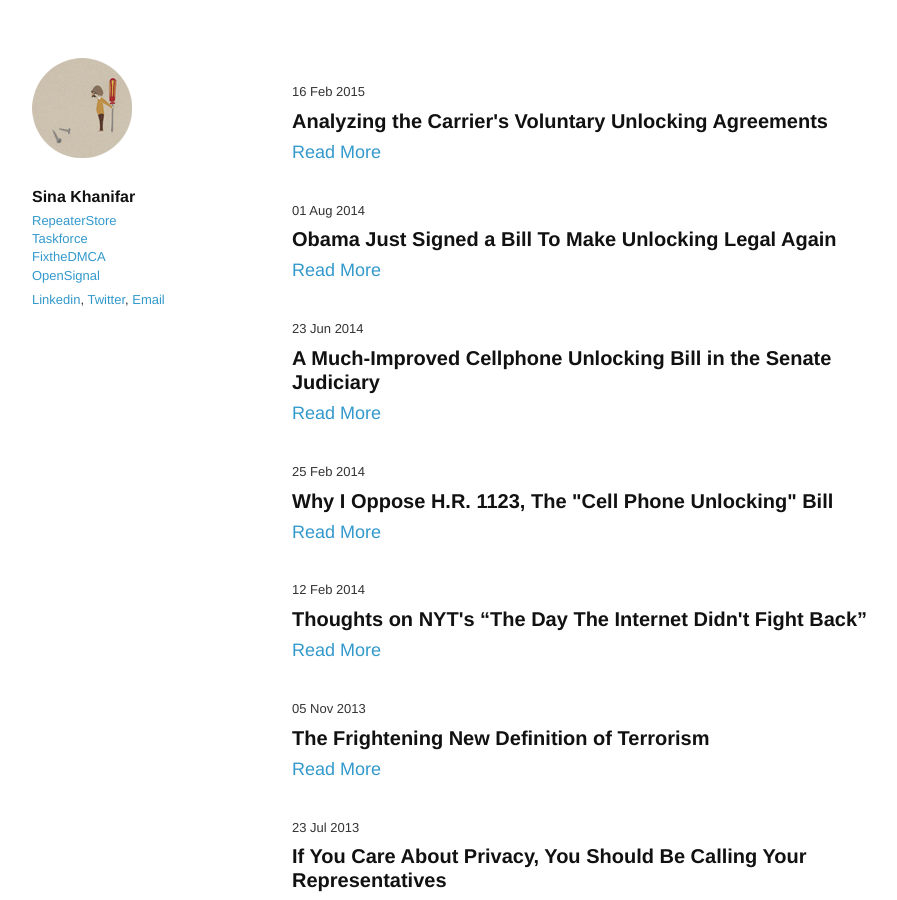
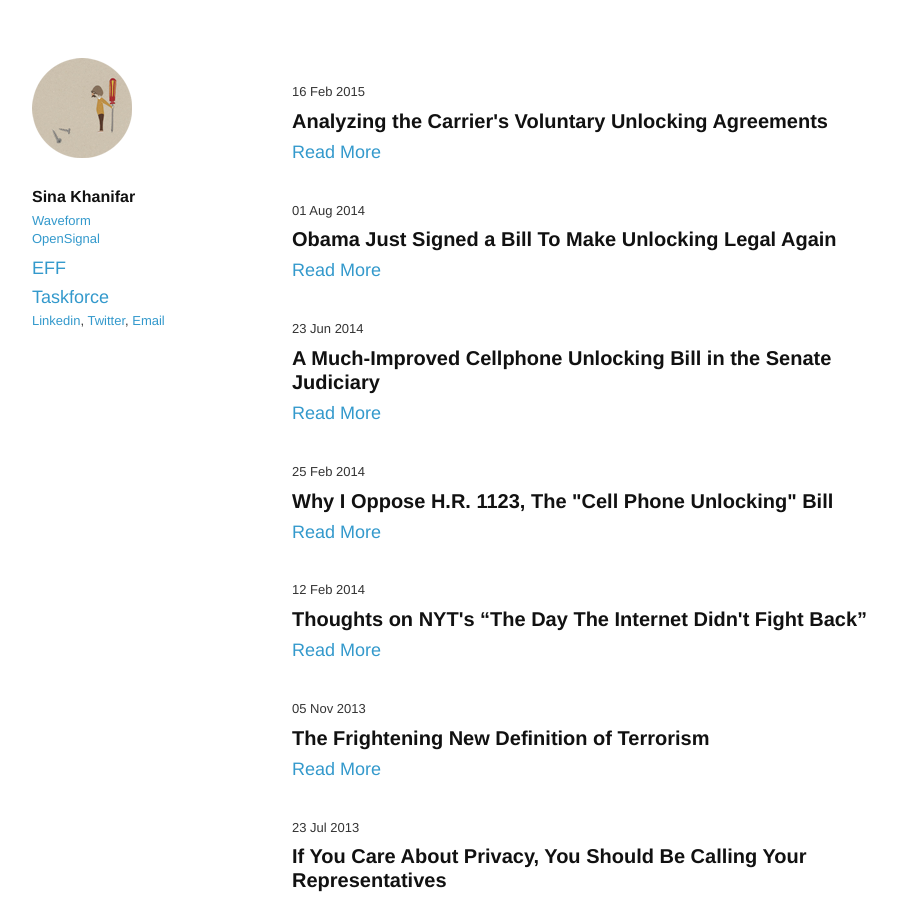
Before and after one commit to sinak/sinak.github.com, a Jekyll site: the page built from index.html, in a window 1280 px wide and 900 px high. Shown: the whole window, without its empty margins (178-1075 px from the left). Built offline with Jekyll 4.4.1, drawn with Linux system fonts in a browser that asks for light colours; nearby versions of some CDN libraries; some web fonts are replaced; Markdown is read by kramdown in place of the engine named in the settings; comment, search, counter and statistics services are not loaded.

Commit message:
Updates sidebar

```diff
--- a/_layouts/layout.html
+++ b/_layouts/layout.html
@@ -37,10 +37,10 @@
           <div id="header-text">
             <h1>Sina Khanifar</h1>
             <p id="projects">
-              <a href="http://repeaterstore.com" target="_blank">RepeaterStore</a><br />
-              <a href="http://taskforce.is" target="_blank">Taskforce</a><br />
-              <a href="http://fixthedmca.org" target="_blank">FixtheDMCA</a><br />
-              <a href="http://opensignal.com" target="_blank">OpenSignal</a></p>
+              <a href="https://www.waveform.com" target="_blank">Waveform</a><br />
+              <a href="https://www.opensignal.com" target="_blank">OpenSignal</a></p>
+              <a href="https://www.eff.org/about/staff/sina-khanifar" target="_blank">EFF</a><br />
+              <a href="https://taskforce.is" target="_blank">Taskforce</a><br />
               <p id="other">
               <a href="http://www.linkedin.com/in/sinakhanifar/" target="_blank">Linkedin</a>, <a href="http://twitter.com/sinak" target="_blank">Twitter</a>, <a href="mailto:sina.khanifar@gmail.com" target="_blank">Email</a></p>
           </div>
```
